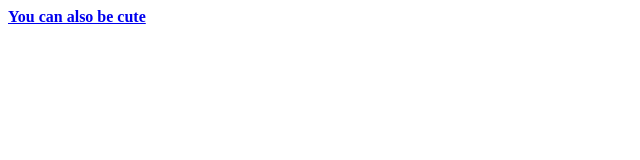
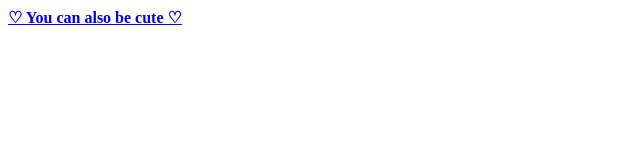
Before and after one commit to crybabyve/crybaby, a plain HTML site: page index.html in a window 1280 px wide. Shown: the full height of the page, 0-640 px from the left. Drawn offline with Linux system fonts and the light colour scheme.

Commit message:
Update index.html

```diff
--- a/index.html
+++ b/index.html
@@ -1 +1 @@
-<a href="https://instagram.com/crybaby.ve"><b>You can also be cute</b></a>
+<a href="https://instagram.com/crybaby.ve"><b>♡ You can also be cute ♡</b></a>
```
